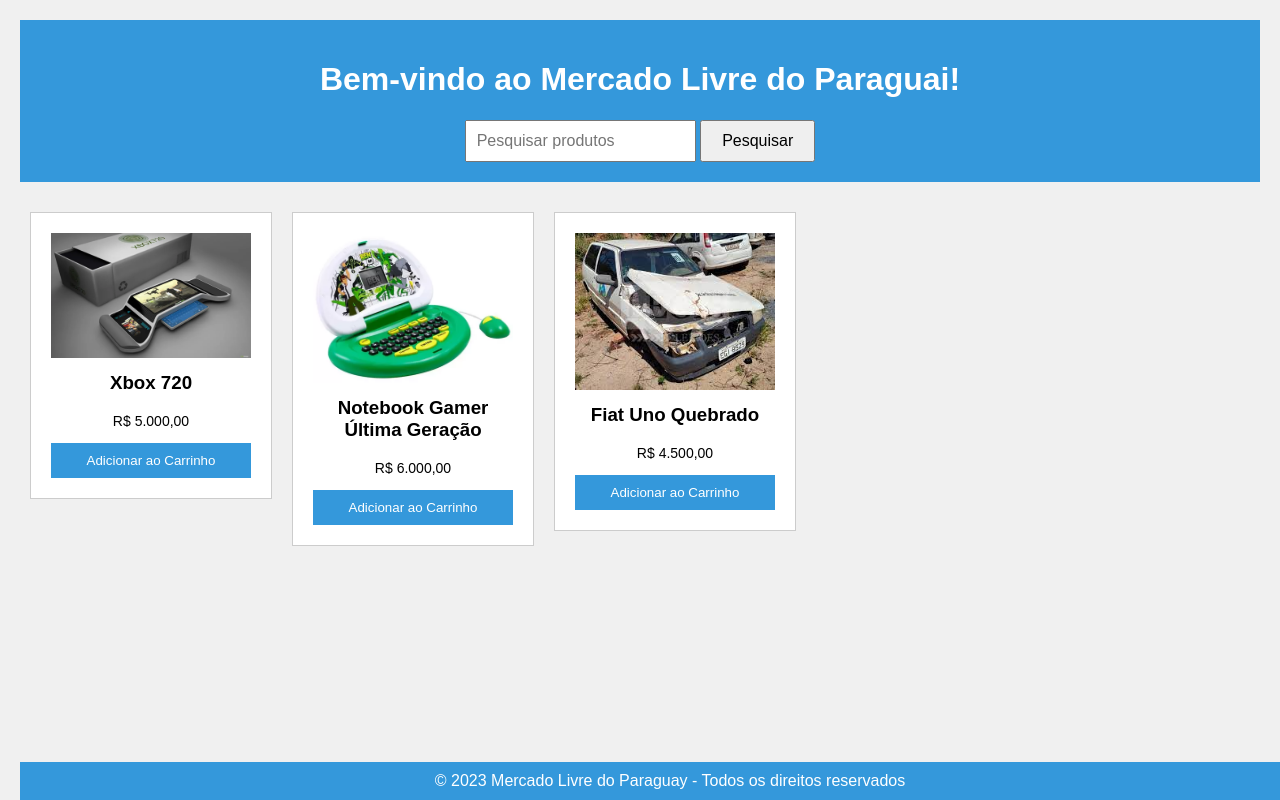
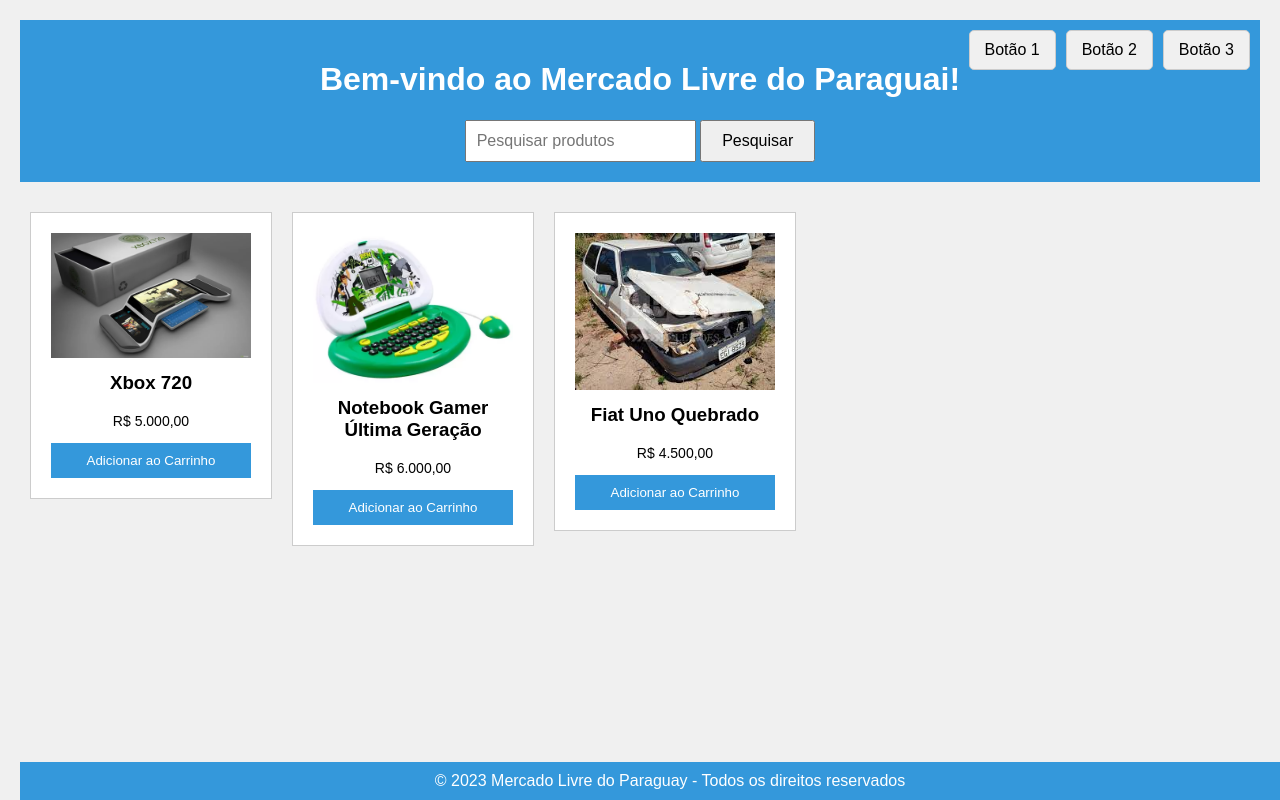
Before and after one commit to Nagel-P/Projeto-HTML, a plain HTML site: page inicio.html in a window 1280 px wide. Drawn offline with Linux system fonts and the light colour scheme.

Commit message:
Update inicio.html

```diff
--- a/inicio.html
+++ b/inicio.html
@@ -6,12 +6,39 @@
   <meta name="viewport" content="width=device-width, initial-scale=1.0">
   <title>Página Inicial</title>
   <link rel="stylesheet" href="style.css">
+  <style>
+    .header {
+      position: relative; /* Permite posicionar os botões relativamente a este elemento */
+    }
+
+    .header .buttons {
+      position: absolute;
+      top: 10px; /* Ajusta a posição vertical dos botões */
+      right: 10px; /* Ajusta a posição horizontal dos botões */
+      display: flex;
+      gap: 10px; /* Espaçamento entre os botões */
+    }
+
+    .header .buttons button {
+      padding: 10px 15px;
+      background-color: #f0f0f0;
+      border: 1px solid #ccc;
+      border-radius: 5px;
+      cursor: pointer;
+    }
+  </style>
 </head>
+
 <body>
   <div class="header">
-      <h1>Bem-vindo ao Mercado Livre do Paraguai!</h1>
-      <input type="text" id="searchInput" placeholder="Pesquisar produtos">
-      <button onclick="pesquisar()">Pesquisar</button>
+    <h1>Bem-vindo ao Mercado Livre do Paraguai!</h1>
+    <div class="buttons">
+      <button>Botão 1</button>
+      <button>Botão 2</button>
+      <button>Botão 3</button>
+    </div>
+    <input type="text" id="searchInput" placeholder="Pesquisar produtos">
+    <button onclick="pesquisar()">Pesquisar</button>
   </div>
 
   <div class="content">
```
